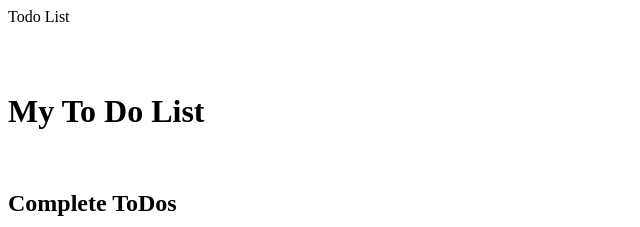
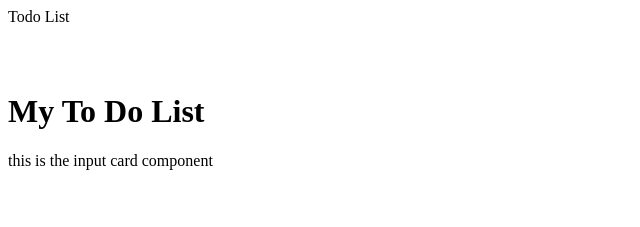
Before and after one commit to Bilal-Nadeem-Ahmed/GreenzoneTechDemo-main, a Vue app: page / in a window 1280 px wide. Shown: the top 227 px of the page, without its empty margins (0-640 px from the left). Built offline with nearby package versions, Linux system fonts and the light colour scheme; no server answers.

Commit message:
imports the input component

```diff
--- a/src/views/HomeView.vue
+++ b/src/views/HomeView.vue
@@ -4,6 +4,7 @@
 			<v-app-bar-title> Todo List </v-app-bar-title>
 		</v-app-bar>
 		<h1 class="text-center">My To Do List</h1>
+		<ToDoInputCard></ToDoInputCard>
 		<br />
 		<h2>Complete ToDos</h2>
 		<v-container class="d-flex justify-space-around flex-wrap">
@@ -24,11 +25,12 @@
 import { Component, Vue, Watch } from 'vue-property-decorator';
 // renames for correct import
 import ToDoItemCard from '../components/ToDoItemCard.vue';
+import ToDoInputCard from '../components/ToDoInputCard.vue';
 import store, { Todo } from '@/store';
 import Services from '../Services/index';
 // adds component
 
-@Component({ components: { ToDoItemCard } })
+@Component({ components: { ToDoItemCard, ToDoInputCard } })
 export default class HomeView extends Vue {
 	public todoToAdd: Todo = {
 		title: '',
```
